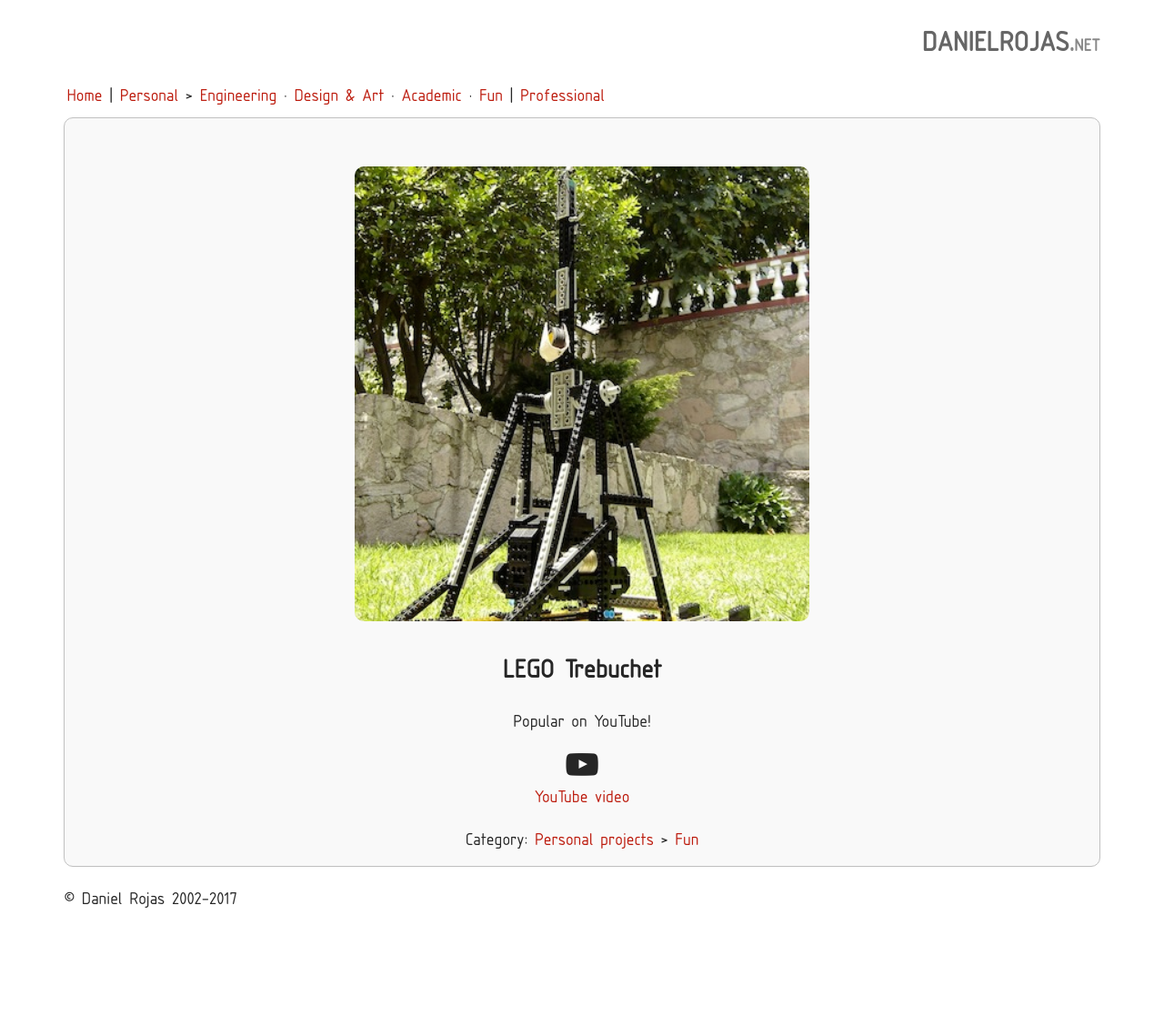
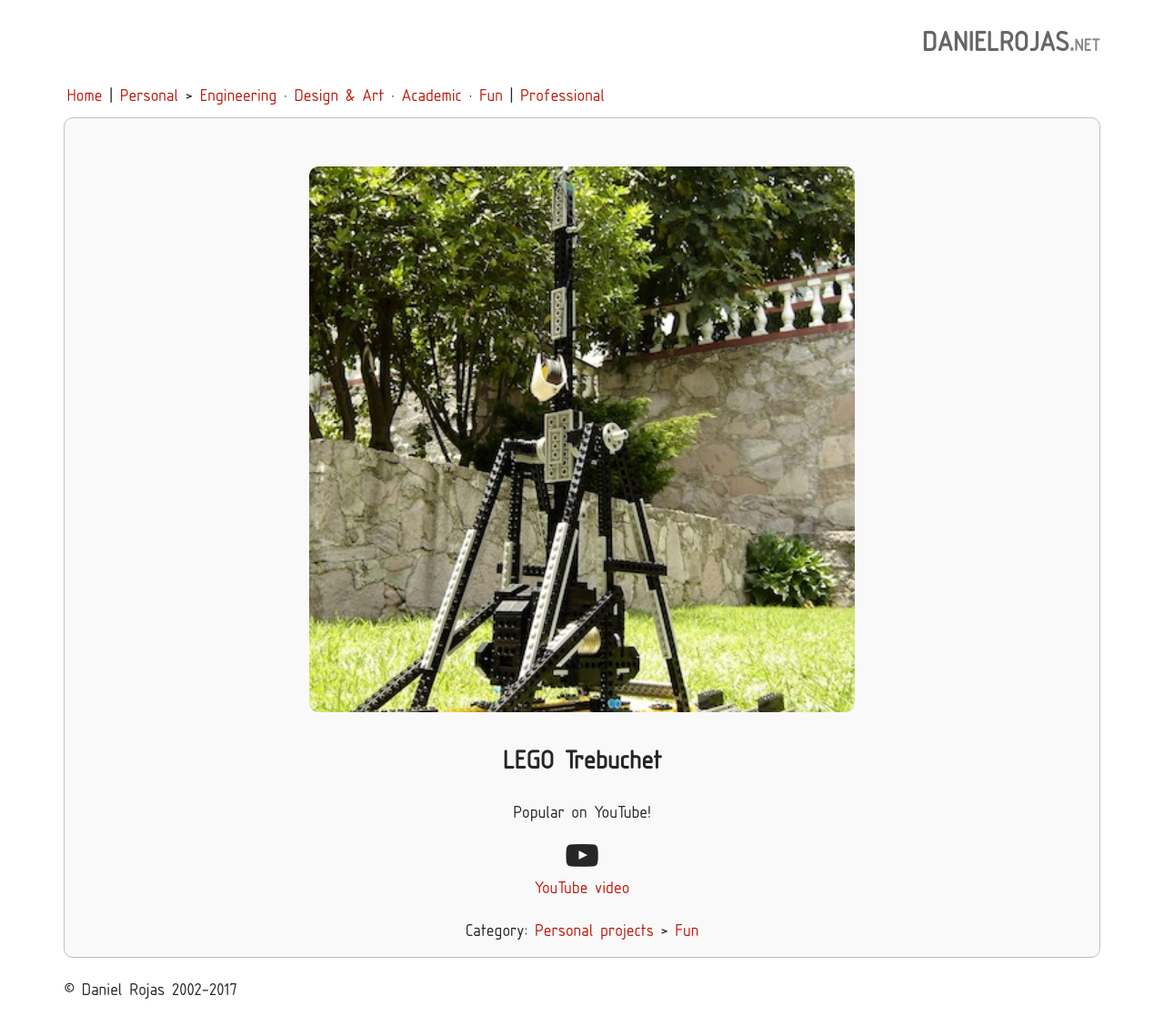
Before and after one commit to 17o2/17o2.github.io, a Jekyll site: the page built from _projects/legotreb.md, in a window 1280 px wide. Shown: the whole page at 91% size. Built offline with Jekyll 4.4.1, drawn with Linux system fonts in a browser that asks for light colours; nearby versions of some CDN libraries; before the commit the page ends 1017 px from its top, so only the background shows below that.

Commit message:
Fix image max width

```diff
--- a/_layouts/project.html
+++ b/_layouts/project.html
@@ -7,7 +7,7 @@ layout: default
 
   <div style="text-align:center">
   {% if page.image %}
-  <div style="padding-top:2em"><img src="/projectimages/{{ page.image }}" height="500" class="project-image" /></div>
+  <div style="padding-top:2em"><img src="/projectimages/{{ page.image }}" class="project-image" style="width:600px;max-width:100%;" /></div>
   {% endif %}
   <h2>{{page.title}}</h2>
   <div>{{ page.summary }}</div>
```
